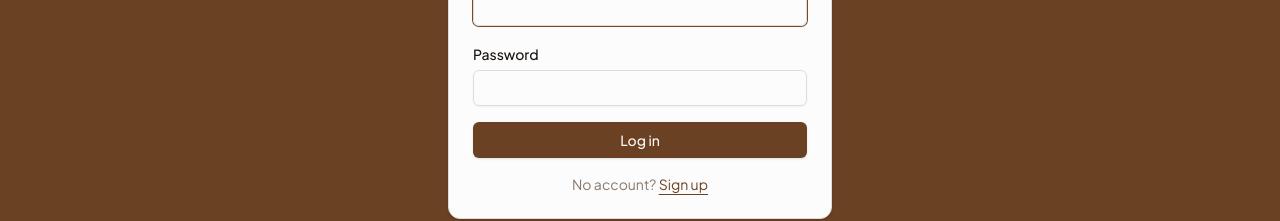
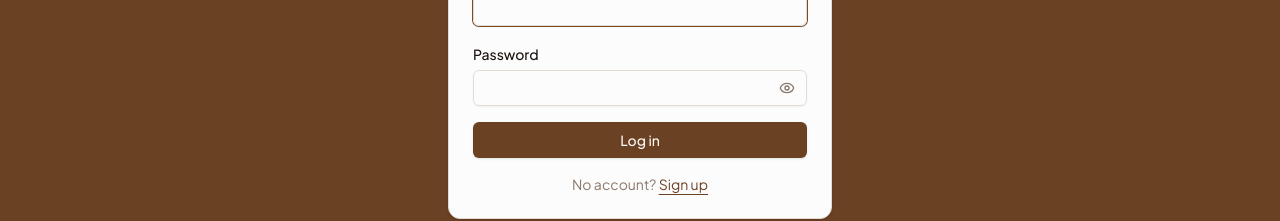
Before and after one commit to arvinbm/Vancouver_Coffee_Shop_Explorer, a React (Vite) app in the folder frontend/: page /login in a window 1280 px wide. Shown: the part 417-638 px from the top of the page. Built offline with nearby package versions, Linux system fonts and the light colour scheme.

Commit message:
Add password visibility toggle to login and signup pages

```diff
--- a/frontend/src/pages/LoginPage.tsx
+++ b/frontend/src/pages/LoginPage.tsx
@@ -3,6 +3,7 @@
 import { useState, FormEvent } from 'react';
 import { useNavigate, Link } from 'react-router-dom';
 import toast from 'react-hot-toast';
+import { Eye, EyeOff } from 'lucide-react';
 import { login } from '@/api/auth';
 import { useAuth } from '@/context/AuthContext';
 import { Button } from '@/components/ui/button';
@@ -16,6 +17,7 @@
 
   const [username, setUsername] = useState('');
   const [password, setPassword] = useState('');
+  const [showPassword, setShowPassword] = useState(false);
   const [error, setError] = useState<string | null>(null);
   const [loading, setLoading] = useState(false);
 
@@ -59,13 +61,25 @@
             </div>
             <div className="space-y-1">
               <Label htmlFor="password">Password</Label>
+              <div className="relative">
                 <Input
                   id="password"
-                type="password"
+                  type={showPassword ? 'text' : 'password'}
                   value={password}
                   onChange={(e) => setPassword(e.target.value)}
                   required
+                  className="pr-10"
                 />
+                <button
+                  type="button"
+                  onClick={() => setShowPassword((v) => !v)}
+                  className="absolute right-3 top-1/2 -translate-y-1/2 text-muted-foreground hover:text-foreground transition-colors"
+                  tabIndex={-1}
+                  aria-label={showPassword ? 'Hide password' : 'Show password'}
+                >
+                  {showPassword ? <EyeOff size={16} /> : <Eye size={16} />}
+                </button>
+              </div>
             </div>
 
             {error && <p className="text-sm text-destructive">{error}</p>}
--- a/frontend/src/pages/SignupPage.tsx
+++ b/frontend/src/pages/SignupPage.tsx
@@ -3,6 +3,7 @@
 import { useState, FormEvent } from 'react';
 import { useNavigate, Link } from 'react-router-dom';
 import toast from 'react-hot-toast';
+import { Eye, EyeOff } from 'lucide-react';
 import { signup } from '@/api/auth';
 import { useAuth } from '@/context/AuthContext';
 import { Button } from '@/components/ui/button';
@@ -16,6 +17,7 @@
 
   const [username, setUsername] = useState('');
   const [password, setPassword] = useState('');
+  const [showPassword, setShowPassword] = useState(false);
   const [error, setError] = useState<string | null>(null);
   const [loading, setLoading] = useState(false);
 
@@ -59,13 +61,25 @@
             </div>
             <div className="space-y-1">
               <Label htmlFor="password">Password</Label>
+              <div className="relative">
                 <Input
                   id="password"
-                type="password"
+                  type={showPassword ? 'text' : 'password'}
                   value={password}
                   onChange={(e) => setPassword(e.target.value)}
                   required
+                  className="pr-10"
                 />
+                <button
+                  type="button"
+                  onClick={() => setShowPassword((v) => !v)}
+                  className="absolute right-3 top-1/2 -translate-y-1/2 text-muted-foreground hover:text-foreground transition-colors"
+                  tabIndex={-1}
+                  aria-label={showPassword ? 'Hide password' : 'Show password'}
+                >
+                  {showPassword ? <EyeOff size={16} /> : <Eye size={16} />}
+                </button>
+              </div>
             </div>
 
             {error && <p className="text-sm text-destructive">{error}</p>}
```
Lines whose indentation alone changed are shown as unchanged.
